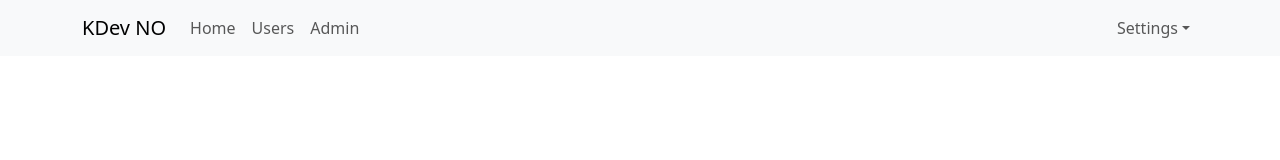
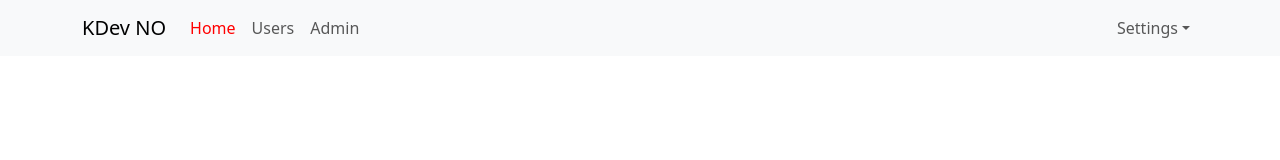
Before and after one commit to Khoa-Dam/my-react-app, a React (Create React App) app: page / in a window 1280 px wide. Shown: the top 160 px of the page. Built offline with nearby package versions, Linux system fonts and the light colour scheme.

Commit message:
ActiveLink - NavLink

```diff
--- a/src/App.scss
+++ b/src/App.scss
@@ -7,3 +7,15 @@
     -webkit-font-smoothing : antialiased;
     -moz-osx-font-smoothing: grayscale;
 }
+
+.app-container {
+    .header-container {
+        .navbar-nav {
+            .nav-link {
+                &.active {
+                    color: red;
+                }
+            }
+        }
+    }
+}
--- a/src/components/Header/Header.js
+++ b/src/components/Header/Header.js
@@ -2,7 +2,7 @@
 import Nav from 'react-bootstrap/Nav';
 import Navbar from 'react-bootstrap/Navbar';
 import NavDropdown from 'react-bootstrap/NavDropdown';
-import { Outlet, Link } from "react-router-dom";
+import { NavLink } from "react-router-dom";
 
 const Header = () => {
     return (
@@ -12,9 +12,9 @@
                 <Navbar.Toggle aria-controls="basic-navbar-nav" />
                 <Navbar.Collapse id="basic-navbar-nav">
                     <Nav className="me-auto">
-                        <Link to='/' className='nav-link'>Home</Link>
-                        <Link to='/users' className='nav-link'>Users</Link>
-                        <Link to='/admin' className='nav-link'>Admin</Link>
+                        <NavLink to='/' className='nav-link'>Home</NavLink>
+                        <NavLink to='/users' className='nav-link'>Users</NavLink>
+                        <NavLink to='/admin' className='nav-link'>Admin</NavLink>
                         {/* <Nav.Link href="/">Home</Nav.Link>
                         <Nav.Link href="/users">Users</Nav.Link>
                         <Nav.Link href="/admin">Admin</Nav.Link> */}
```
